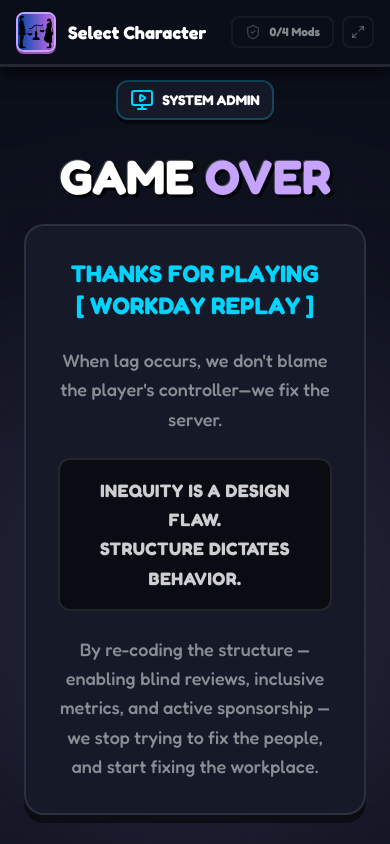
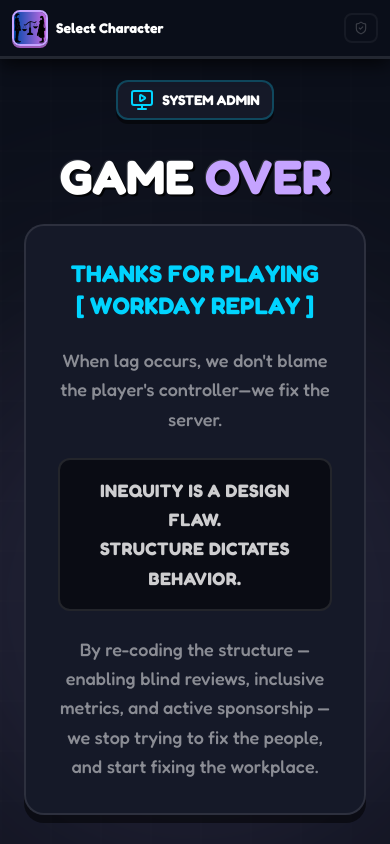
Before and after one commit to rizzit17/BreakBias, a React (Vite) app: page /reflection in a window 390 px wide. Shown: the top 844 px of the page. Built offline with nearby package versions, Linux system fonts and the light colour scheme.

Commit message:
mobile resposive

```diff
--- a/src/components/layout/Navbar.jsx
+++ b/src/components/layout/Navbar.jsx
@@ -19,17 +19,17 @@ export default function Navbar() {
     <motion.nav
       initial={{ y: -100 }}
       animate={{ y: 0 }}
-      className="fixed top-0 left-0 right-0 z-50 px-4 py-3 bg-dark/95 border-b-[3px] border-white/10"
+      className="fixed top-0 left-0 right-0 z-50 px-3 sm:px-4 py-2.5 sm:py-3 bg-dark/95 border-b-[3px] border-white/10"
       style={{ boxShadow: '0 4px 20px rgba(0,0,0,0.8)' }}
     >
       <div className="max-w-7xl mx-auto flex items-center justify-between">
 
         {/* Left: Player ID */}
-        <div className="flex items-center gap-3 cursor-pointer" onClick={() => navigate('/dashboard')}>
+        <div className="flex items-center gap-2 sm:gap-3 cursor-pointer min-w-0" onClick={() => navigate('/dashboard')}>
           <img
             src={roleplaydLogo}
             alt="RolePlayd logo"
-            className="w-10 h-10 rounded-lg object-cover border-[2px]"
+            className="w-9 h-9 sm:w-10 sm:h-10 rounded-lg object-cover border-[2px] shrink-0"
             style={{
               borderColor: '#C5A3FF',
               boxShadow: '0 2px 0 #9B59B6, inset 0 2px 0 rgba(255,255,255,0.2)',
@@ -37,14 +37,14 @@ export default function Navbar() {
           />
 
           {selectedRole ? (
-            <div className="hidden sm:block">
-              <div className="text-white font-display font-bold text-lg leading-none">{selectedRole.title}</div>
-              <div className="text-primary text-xs font-display flex items-center gap-1 mt-0.5">
+            <div className="min-w-0 max-w-[130px] sm:max-w-[240px]">
+              <div className="text-white font-display font-bold text-xs sm:text-lg leading-none truncate">{selectedRole.title}</div>
+              <div className="text-primary text-[10px] sm:text-xs font-display flex items-center gap-1 mt-0.5">
                 <Hexagon size={10} className="fill-current" /> Level {pathname.includes('scenario') ? 'In Progress' : 'Hub'}
               </div>
             </div>
           ) : (
-            <div className="text-white font-display font-bold text-lg">Select Character</div>
+            <div className="text-white font-display font-bold text-sm sm:text-lg truncate">Select Character</div>
           )}
         </div>
 
@@ -61,12 +61,12 @@ export default function Navbar() {
         )}
 
         {/* Right: Game System Toggles / Settings */}
-        <div className="flex items-center gap-2">
-          <div className="px-3 py-1.5 rounded-lg bg-card-dark border-[2px] border-white/5 flex items-center gap-2">
-            <ShieldCheck size={16} className={activeInterventions.length > 0 ? "text-cyan drop-shadow-[0_0_5px_#00D4FF]" : "text-white/20"} />
-            <span className="text-xs font-display font-bold text-white/50">{activeInterventions.length}/4 Mods</span>
+        <div className="flex items-center gap-1.5 sm:gap-2">
+          <div className="px-2 sm:px-3 py-1.5 rounded-lg bg-card-dark border-[2px] border-white/5 flex items-center gap-1.5 sm:gap-2">
+            <ShieldCheck size={14} className={activeInterventions.length > 0 ? "text-cyan drop-shadow-[0_0_5px_#00D4FF]" : "text-white/20"} />
+            <span className="hidden sm:inline text-xs font-display font-bold text-white/50">{activeInterventions.length}/4 Mods</span>
           </div>
-          <button className="w-8 h-8 rounded-lg bg-card-dark border-[2px] border-white/5 flex items-center justify-center text-white/30 hover:text-white transition-colors">
+          <button className="hidden sm:flex w-8 h-8 rounded-lg bg-card-dark border-[2px] border-white/5 items-center justify-center text-white/30 hover:text-white transition-colors">
             <Maximize2 size={14} />
           </button>
         </div>
--- a/src/pages/Dashboard.jsx
+++ b/src/pages/Dashboard.jsx
@@ -101,22 +101,22 @@ export default function Dashboard() {
 
   return (
     <PageWrapper ambientOrbs={false}>
-      <div className="min-h-screen pt-24 pb-16 px-6 bg-game-dark">
+      <div className="min-h-screen pt-20 sm:pt-24 pb-12 sm:pb-16 px-4 sm:px-6 bg-game-dark">
         <div className="max-w-7xl mx-auto grid grid-cols-12 gap-8">
 
           {/* Main Stage Panel */}
           <div className="col-span-12 md:col-span-8 space-y-8">
             <motion.div initial={{ y: 20, opacity: 0 }} animate={{ y: 0, opacity: 1 }}>
-              <GameCard className="p-8 border-4 !border-primary/50 relative overflow-hidden group">
+              <GameCard className="p-5 sm:p-8 border-4 !border-primary/50 relative overflow-hidden group">
                 {/* Background Pattern */}
                 <div className="absolute inset-0 opacity-10 bg-[url('https://www.transparenttextures.com/patterns/cubes.png')] mix-blend-overlay"></div>
 
                 <div className="relative z-10">
                   <StatBadge value="Main Quest" label="Active" color="#C5A3FF" pulse className="mb-6" />
-                  <h1 className="text-4xl md:text-5xl font-display font-black text-white uppercase text-game-shadow mb-4">
+                  <h1 className="text-3xl sm:text-4xl md:text-5xl font-display font-black text-white uppercase text-game-shadow mb-4 leading-tight">
                     Stage {currentScenarioIndex + 1}: The {scenarios[currentScenarioIndex]?.type || 'Day'}
                   </h1>
-                  <p className="text-white/60 font-display text-lg mb-8 max-w-xl">
+                  <p className="text-white/60 font-display text-base sm:text-lg mb-6 sm:mb-8 max-w-xl leading-relaxed">
                     {noScenarioReady
                       ? 'Generating your next personalized scenario based on your role, company context, and prior decisions.'
                       : `${scenarios[currentScenarioIndex]?.title || 'Prepare for your next encounter.'}. Equip your stats and enter the boardroom.`}
@@ -155,8 +155,9 @@ export default function Dashboard() {
                   )}
                 </div>
 
-                <div className="absolute right-0 bottom-0 opacity-30 transform translate-x-1/4 translate-y-1/4 group-hover:scale-110 transition-transform">
-                  <MapPin size={200} color="#C5A3FF" />
+                <div className="absolute right-0 bottom-0 opacity-20 sm:opacity-30 transform translate-x-1/3 sm:translate-x-1/4 translate-y-1/3 sm:translate-y-1/4 group-hover:scale-110 transition-transform">
+                  <MapPin size={120} color="#C5A3FF" className="sm:hidden" />
+                  <MapPin size={200} color="#C5A3FF" className="hidden sm:block" />
                 </div>
               </GameCard>
             </motion.div>
@@ -184,7 +185,7 @@ export default function Dashboard() {
                         {i + 1}
                       </div>
                       <div>
-                        <h3 className="text-sm font-display font-bold text-white uppercase">{s.title}</h3>
+                        <h3 className="text-sm font-display font-bold text-white uppercase break-words">{s.title}</h3>
                         <span className="text-xs font-display text-white/50 uppercase font-bold tracking-widest">{isCompleted ? 'CLEAR' : isLocked ? 'LOCKED' : 'READY'}</span>
                       </div>
                     </GameCard>
@@ -203,7 +204,7 @@ export default function Dashboard() {
                 <div className="flex items-center gap-4 mb-6">
                   <AvatarMorph roleId={selectedRole.id} size={64} />
                   <div>
-                    <h3 className="text-xl font-display font-black text-white uppercase">{selectedRole.name}</h3>
+                    <h3 className="text-lg sm:text-xl font-display font-black text-white uppercase break-words">{selectedRole.name}</h3>
                     <StatBadge value={selectedRole.title} color={selectedRole.color} />
                   </div>
                 </div>
--- a/src/styles/globals.css
+++ b/src/styles/globals.css
@@ -263,3 +263,21 @@ body {
 .page-enter-active { opacity: 1; transform: translateY(0) scale(1); transition: all 0.4s cubic-bezier(0.175, 0.885, 0.32, 1.275); }
 .page-exit { opacity: 1; transform: scale(1); }
 .page-exit-active { opacity: 0; transform: scale(0.95); transition: opacity 0.2s; }
+
+/* ==========================================
+   MOBILE TUNING
+   ========================================== */
+@media (max-width: 640px) {
+  html, body {
+    width: 100%;
+    overflow-x: hidden;
+  }
+
+  input, select, textarea, button {
+    font-size: 16px;
+  }
+
+  .text-game-shadow {
+    text-shadow: 2px 2px 0 rgba(0, 0, 0, 0.8), -1px -1px 0 rgba(255, 255, 255, 0.15);
+  }
+}
```
Also changed, not shown: src/pages/Scenario.jsx (+11 -11 lines).
